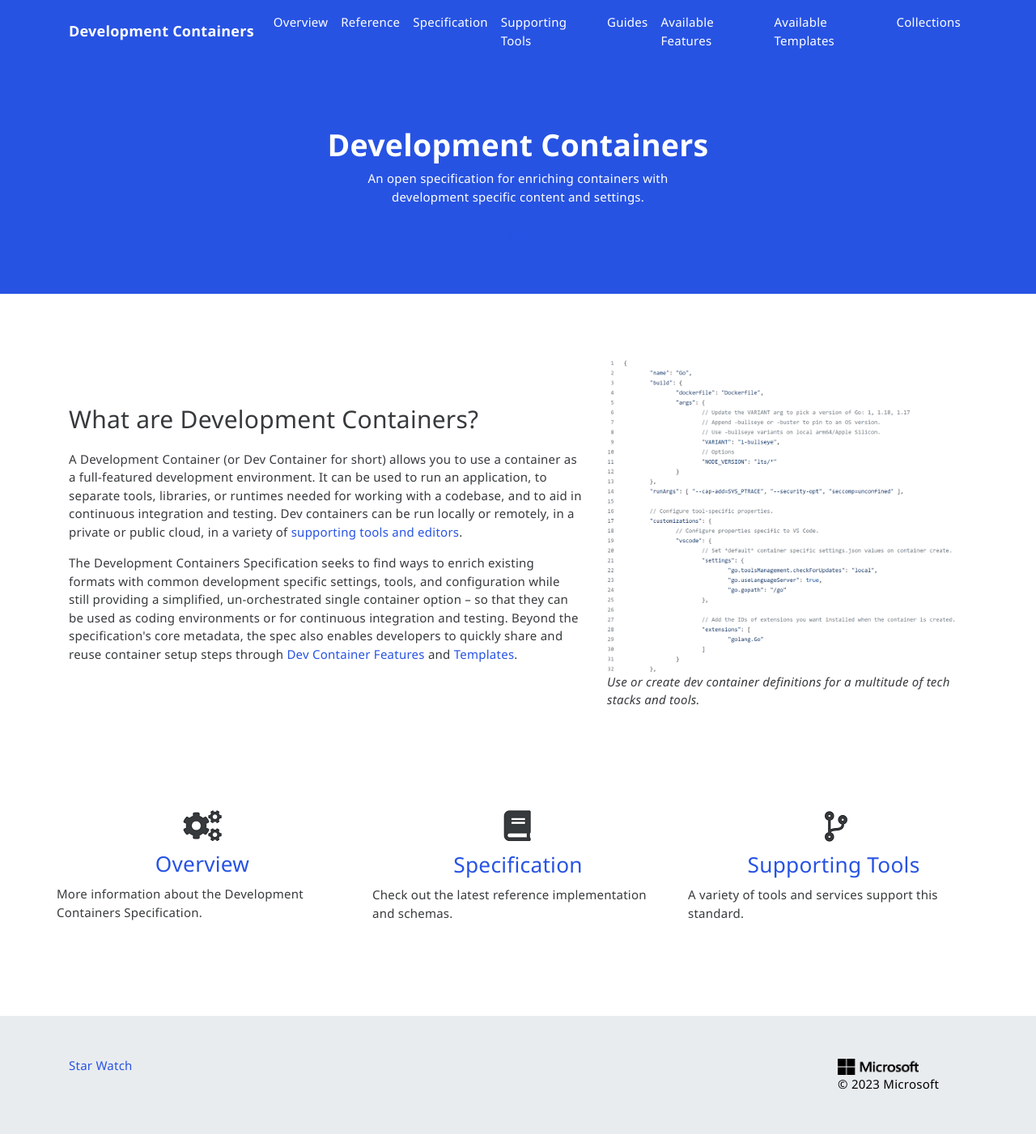
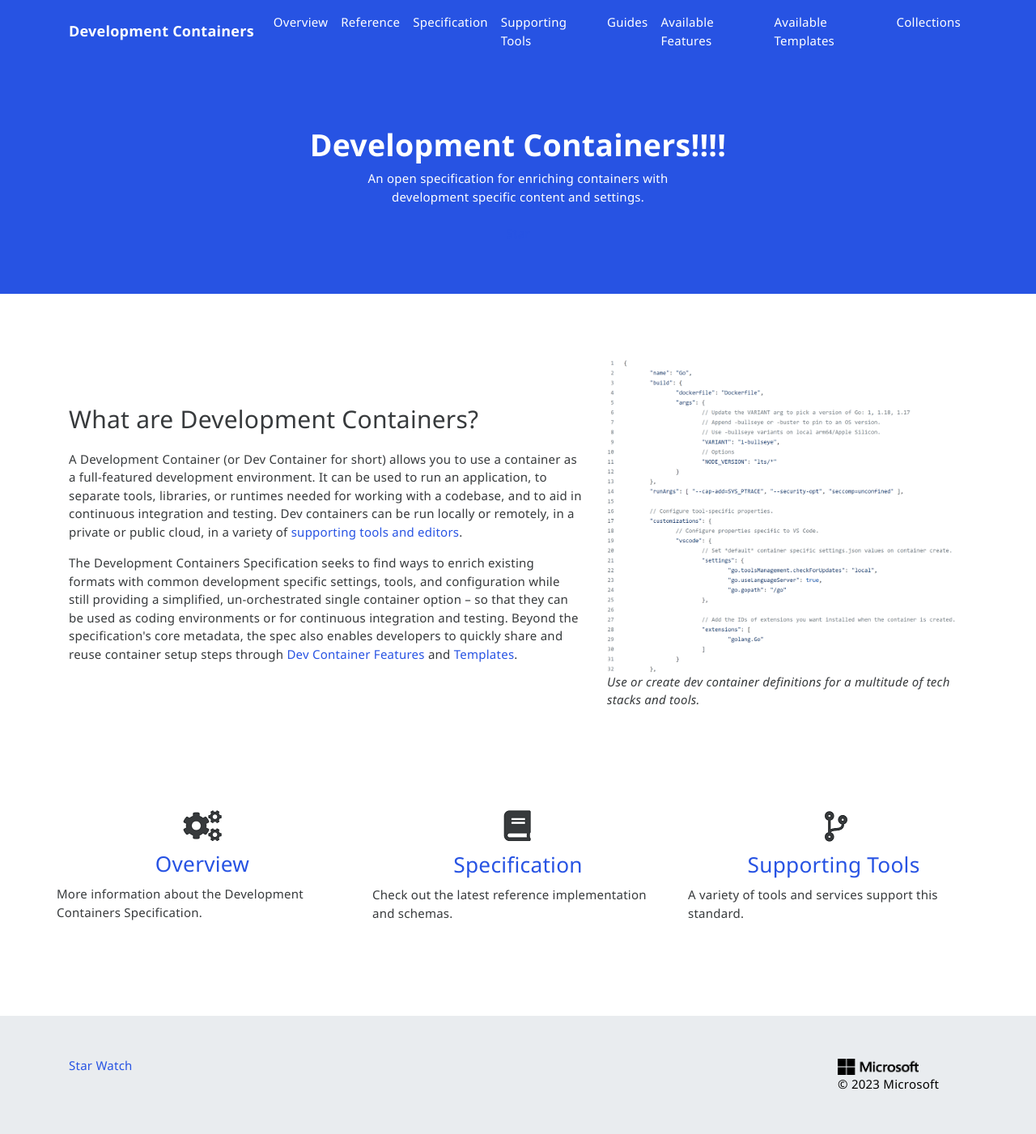
Before and after one commit to devcontainers/devcontainers.github.io, a Jekyll site: the page built from index.html, in a window 1280 px wide. Shown: the whole page at 81% size. Built offline with Jekyll 4.4.1, drawn with Linux system fonts in a browser that asks for light colours; nearby versions of some CDN libraries; comment, search, counter and statistics services are not loaded.

Commit message:
initial commit

```diff
--- a/index.html
+++ b/index.html
@@ -8,7 +8,7 @@
 <div class="header-container bg-primary jumbotron">
     <div class="container">
         <div class="intro">
-            <h1>Development Containers</h1>
+            <h1>Development Containers!!!!</h1>
         </div>
         <p class="intro-text">
             An open specification for enriching containers with development specific content and settings.
```
Also changed, not shown: .devcontainer/devcontainer.json.
